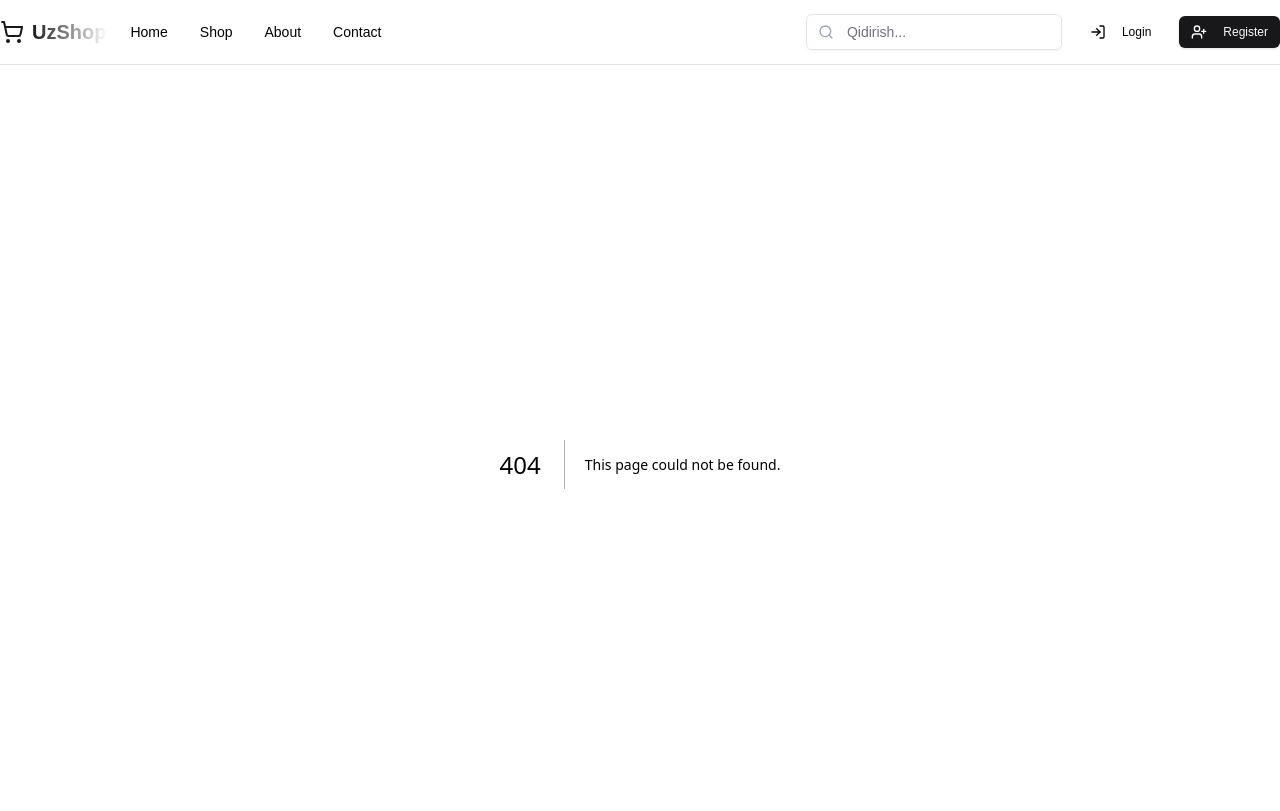
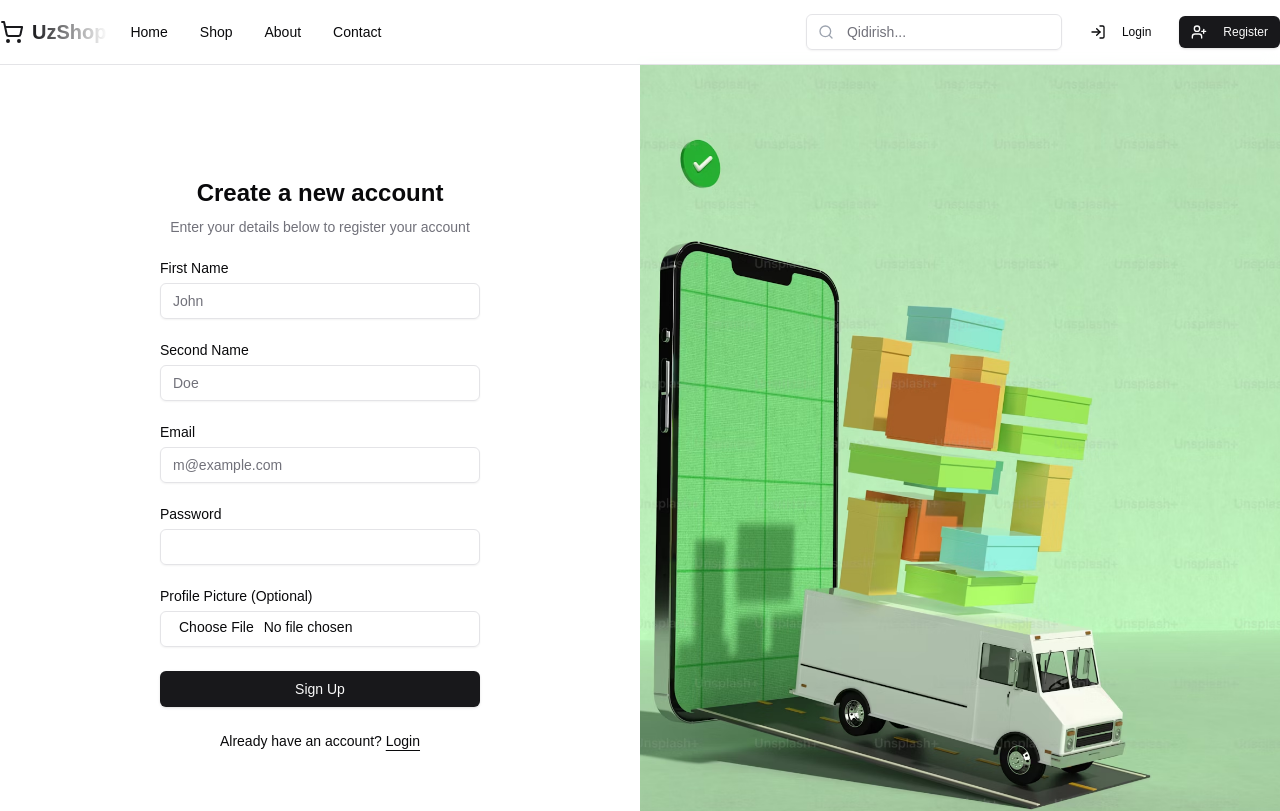
Before and after one commit to muslimbek-sotvoldiyev/e-commers, a Next.js app: page /register in a window 1280 px wide. Before the commit this address had no page. Shown: the top 811 px of the page. Built offline with nearby package versions, Linux system fonts and the light colour scheme.

Commit message:
login va register page

```diff
--- a/package.json
+++ b/package.json
@@ -9,6 +9,7 @@
     "lint": "next lint"
   },
   "dependencies": {
+    "@radix-ui/react-label": "^2.1.2",
     "@radix-ui/react-slot": "^1.1.2",
     "@radix-ui/react-tabs": "^1.1.3",
     "@reduxjs/toolkit": "^2.5.1",
--- /dev/null
+++ b/src/app/login/page.tsx
@@ -0,0 +1,24 @@
+import { GalleryVerticalEnd } from "lucide-react";
+
+import { LoginForm } from "@/components/login-form";
+
+export default function LoginPage() {
+  return (
+    <div className="grid min-h-svh lg:grid-cols-2">
+      <div className="flex flex-col gap-4 p-6 md:p-10">
+        <div className="flex flex-1 items-center justify-center">
+          <div className="w-full max-w-xs">
+            <LoginForm />
+          </div>
+        </div>
+      </div>
+      <div className="relative hidden bg-muted lg:block">
+        <img
+          src="/loginimg.avif"
+          alt="Image"
+          className="absolute inset-0 h-full w-full object-cover dark:brightness-[0.2] dark:grayscale"
+        />
+      </div>
+    </div>
+  );
+}
--- /dev/null
+++ b/src/app/register/page.tsx
@@ -0,0 +1,22 @@
+import { RegisterForm } from "@/components/register-form";
+
+export default function LoginPage() {
+  return (
+    <div className="grid min-h-svh lg:grid-cols-2">
+      <div className="flex flex-col gap-4 p-6 md:p-10">
+        <div className="flex flex-1 items-center justify-center">
+          <div className="w-full max-w-xs">
+            <RegisterForm />
+          </div>
+        </div>
+      </div>
+      <div className="relative hidden bg-muted lg:block">
+        <img
+          src="/loginimg.avif"
+          alt="Image"
+          className="absolute inset-0 h-full w-full object-cover dark:brightness-[0.2] dark:grayscale"
+        />
+      </div>
+    </div>
+  );
+}
--- /dev/null
+++ b/src/components/login-form.tsx
@@ -0,0 +1,55 @@
+import { cn } from "@/lib/utils";
+import { Button } from "@/components/ui/button";
+import { Input } from "@/components/ui/input";
+import { Label } from "@/components/ui/label";
+
+export function LoginForm({
+  className,
+  ...props
+}: React.ComponentPropsWithoutRef<"form">) {
+  return (
+    <form className={cn("flex flex-col gap-6", className)} {...props}>
+      <div className="flex flex-col items-center gap-2 text-center">
+        <h1 className="text-2xl font-bold">Login to your account</h1>
+        <p className="text-balance text-sm text-muted-foreground">
+          Enter your email below to login to your account
+        </p>
+      </div>
+      <div className="grid gap-6">
+        <div className="grid gap-2">
+          <Label htmlFor="email">Email</Label>
+          <Input id="email" type="email" placeholder="m@example.com" required />
+        </div>
+        <div className="grid gap-2">
+          <div className="flex items-center">
+            <Label htmlFor="password">Password</Label>
+          </div>
+          <Input id="password" type="password" required />
+        </div>
+        <Button type="submit" className="w-full">
+          Login
+        </Button>
+        <div className="relative text-center text-sm after:absolute after:inset-0 after:top-1/2 after:z-0 after:flex after:items-center after:border-t after:border-border">
+          <span className="relative z-10 bg-background px-2 text-muted-foreground">
+            Or continue with
+          </span>
+        </div>
+        <Button variant="outline" className="w-full">
+          <svg xmlns="http://www.w3.org/2000/svg" viewBox="0 0 24 24">
+            <path
+              d="M12 .297c-6.63 0-12 5.373-12 12 0 5.303 3.438 9.8 8.205 11.385.6.113.82-.258.82-.577 0-.285-.01-1.04-.015-2.04-3.338.724-4.042-1.61-4.042-1.61C4.422 18.07 3.633 17.7 3.633 17.7c-1.087-.744.084-.729.084-.729 1.205.084 1.838 1.236 1.838 1.236 1.07 1.835 2.809 1.305 3.495.998.108-.776.417-1.305.76-1.605-2.665-.3-5.466-1.332-5.466-5.93 0-1.31.465-2.38 1.235-3.22-.135-.303-.54-1.523.105-3.176 0 0 1.005-.322 3.3 1.23.96-.267 1.98-.399 3-.405 1.02.006 2.04.138 3 .405 2.28-1.552 3.285-1.23 3.285-1.23.645 1.653.24 2.873.12 3.176.765.84 1.23 1.91 1.23 3.22 0 4.61-2.805 5.625-5.475 5.92.42.36.81 1.096.81 2.22 0 1.606-.015 2.896-.015 3.286 0 .315.21.69.825.57C20.565 22.092 24 17.592 24 12.297c0-6.627-5.373-12-12-12"
+              fill="currentColor"
+            />
+          </svg>
+          Login with GitHub
+        </Button>
+      </div>
+      <div className="text-center text-sm">
+        Don&apos;t have an account?{" "}
+        <a href="register" className="underline underline-offset-4">
+          Sign up
+        </a>
+      </div>
+    </form>
+  );
+}
--- /dev/null
+++ b/src/components/register-form.tsx
@@ -0,0 +1,51 @@
+import { cn } from "@/lib/utils";
+import { Button } from "@/components/ui/button";
+import { Input } from "@/components/ui/input";
+import { Label } from "@/components/ui/label";
+
+export function RegisterForm({
+  className,
+  ...props
+}: React.ComponentPropsWithoutRef<"form">) {
+  return (
+    <form className={cn("flex flex-col gap-6", className)} {...props}>
+      <div className="flex flex-col items-center gap-2 text-center">
+        <h1 className="text-2xl font-bold">Create a new account</h1>
+        <p className="text-balance text-sm text-muted-foreground">
+          Enter your details below to register your account
+        </p>
+      </div>
+      <div className="grid gap-6">
+        <div className="grid gap-2">
+          <Label htmlFor="first-name">First Name</Label>
+          <Input id="first-name" type="text" placeholder="John" required />
+        </div>
+        <div className="grid gap-2">
+          <Label htmlFor="second-name">Second Name</Label>
+          <Input id="second-name" type="text" placeholder="Doe" required />
+        </div>
+        <div className="grid gap-2">
+          <Label htmlFor="email">Email</Label>
+          <Input id="email" type="email" placeholder="m@example.com" required />
+        </div>
+        <div className="grid gap-2">
+          <Label htmlFor="password">Password</Label>
+          <Input id="password" type="password" required />
+        </div>
+        <div className="grid gap-2">
+          <Label htmlFor="avatar">Profile Picture (Optional)</Label>
+          <Input id="avatar" type="file" accept="image/*" />
+        </div>
+        <Button type="submit" className="w-full">
+          Sign Up
+        </Button>
+      </div>
+      <div className="text-center text-sm">
+        Already have an account?{" "}
+        <a href="/login" className="underline underline-offset-4">
+          Login
+        </a>
+      </div>
+    </form>
+  );
+}
--- /dev/null
+++ b/src/components/ui/label.tsx
@@ -0,0 +1,26 @@
+"use client"
+
+import * as React from "react"
+import * as LabelPrimitive from "@radix-ui/react-label"
+import { cva, type VariantProps } from "class-variance-authority"
+
+import { cn } from "@/lib/utils"
+
+const labelVariants = cva(
+  "text-sm font-medium leading-none peer-disabled:cursor-not-allowed peer-disabled:opacity-70"
+)
+
+const Label = React.forwardRef<
+  React.ElementRef<typeof LabelPrimitive.Root>,
+  React.ComponentPropsWithoutRef<typeof LabelPrimitive.Root> &
+    VariantProps<typeof labelVariants>
+>(({ className, ...props }, ref) => (
+  <LabelPrimitive.Root
+    ref={ref}
+    className={cn(labelVariants(), className)}
+    {...props}
+  />
+))
+Label.displayName = LabelPrimitive.Root.displayName
+
+export { Label }
```
Also changed, not shown: public/loginimg.avif (added), 1 other file (tests, documents, lock files or other folders).
